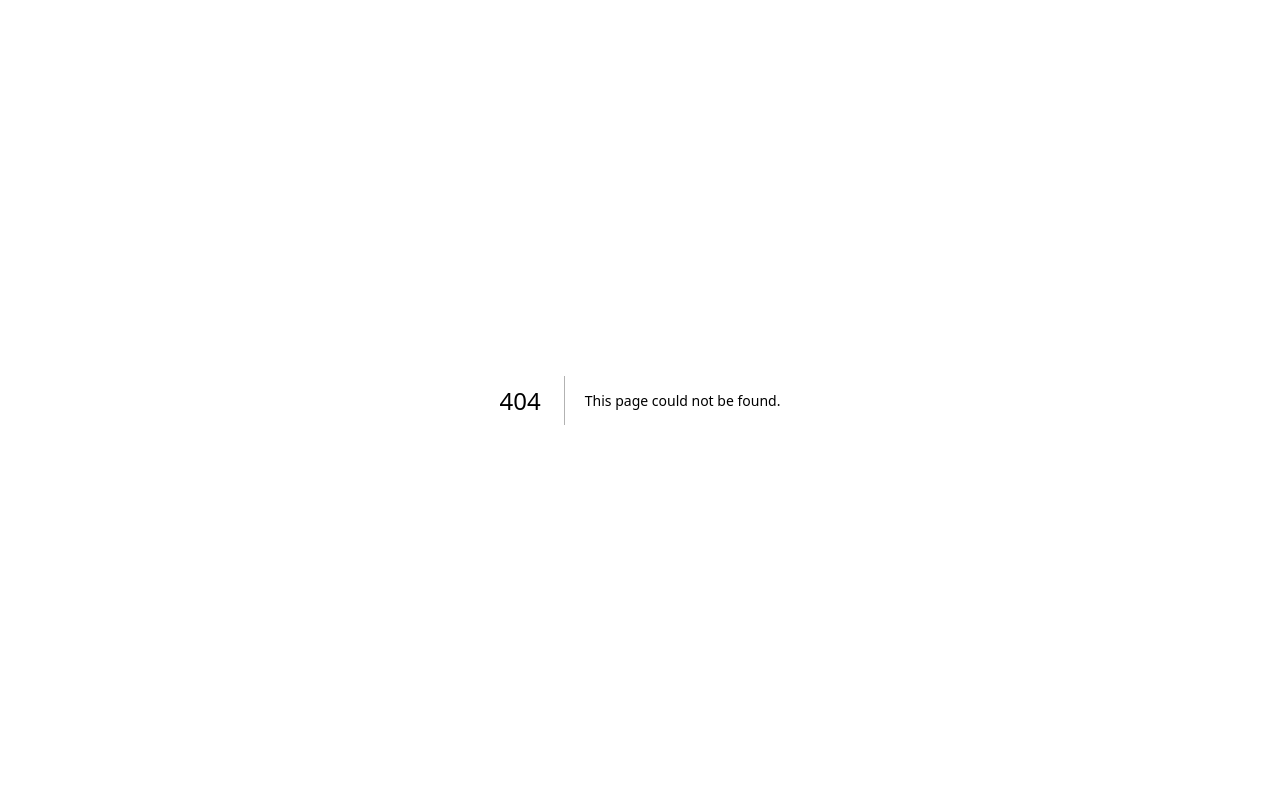
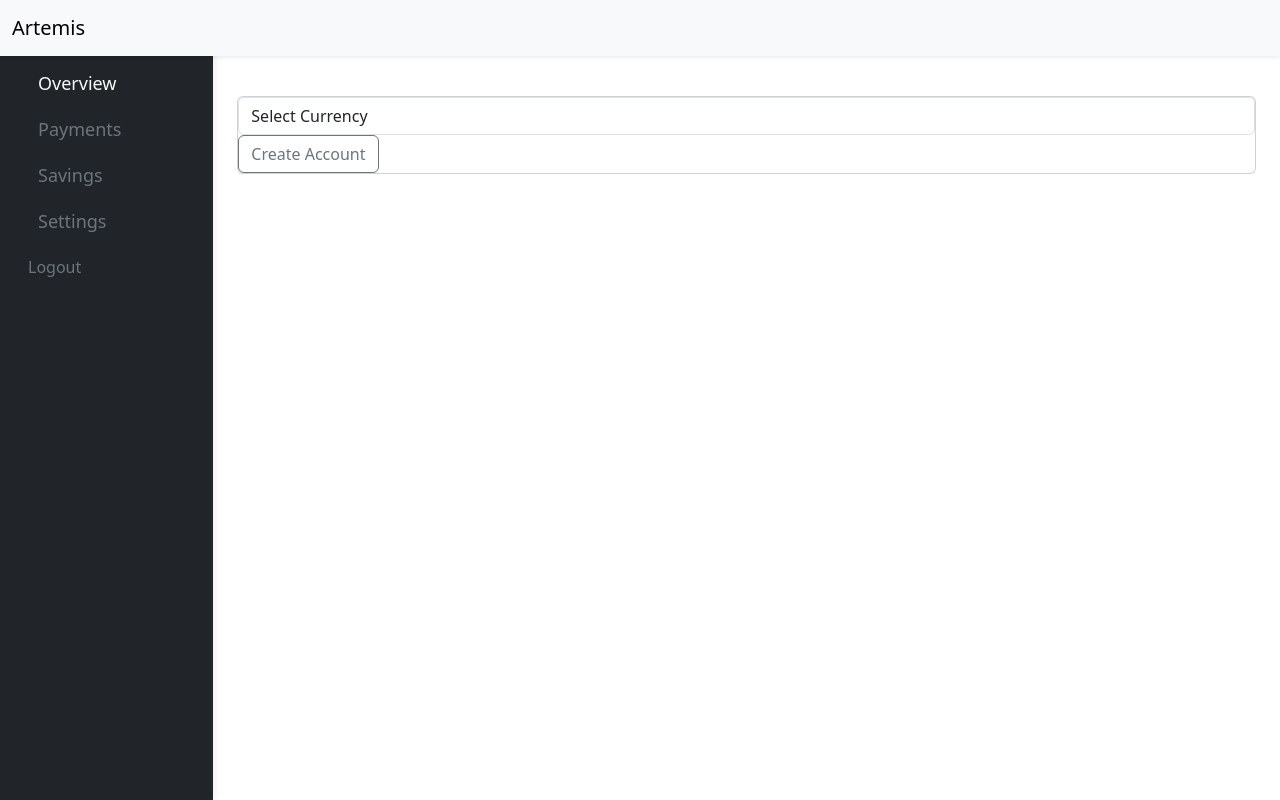
Before and after one commit to isaacoduh/artemis-web, a Next.js app: page /accounts/create-account in a window 1280 px wide. Before the commit this address had no page. Built offline with nearby package versions, Linux system fonts and the light colour scheme.

Commit message:
create custom card component for accounts

```diff
--- /dev/null
+++ b/pages/accounts/create-account.js
@@ -0,0 +1,79 @@
+import Layout from '@/components/layout';
+import axios from 'axios';
+import { useRouter } from 'next/router';
+import React, { useState } from 'react';
+
+import toast from 'react-hot-toast';
+
+export default function CreateAccount() {
+  const [user, setUser] = useState({});
+  const [currency, SetCurrency] = useState('');
+  const [loading, setLoading] = useState(false);
+
+  const router = useRouter();
+
+  const getUser = async () => {
+    axios.defaults.headers.common[
+      'Authorization'
+    ] = `Bearer ${localStorage.getItem('token')}`;
+    await axios
+      .get(`${process.env.NEXT_PUBLIC_API_BASE_URL}/auth/me`)
+      .then((response) => {
+        setUser(response.data.data.user);
+      })
+      .catch((error) => {
+        localStorage.clear();
+        router.push('/auth/login');
+      });
+  };
+
+  const handleSubmit = async (e) => {
+    e.preventDefault();
+    setLoading(true);
+    axios.defaults.headers.common[
+      'Authorization'
+    ] = `Bearer ${localStorage.getItem('token')}`;
+    await axios
+      .post(`${process.env.NEXT_PUBLIC_API_BASE_URL}/account/create`, {
+        currency,
+      })
+      .then((response) => {
+        if (response.data?.success == true) {
+          setLoading(false);
+          router.push('/dashboard');
+          toast.success('Account Created!');
+        }
+      })
+      .catch((error) => {
+        setLoading(false);
+        toast.error(error.response.data.message);
+      });
+  };
+
+  return (
+    <Layout>
+      <div className='mt-5'>
+        <div className='card'>
+          <div className=''>
+            <form className='form-group' onSubmit={handleSubmit}>
+              <select
+                id='currencySelect'
+                className='form-control'
+                value={currency}
+                onChange={(e) => SetCurrency(e.target.value)}
+              >
+                <option>Select Currency</option>
+                <option value='NGN'>Naira</option>
+                <option value='USD'>Dollar</option>
+                <option value='GBP'>Pounds</option>
+              </select>
+              <button className='btn btn-outline-secondary'>
+                {loading ? 'Loading...' : 'Create Account'}
+              </button>
+            </form>
+          </div>
+        </div>
+      </div>
+    </Layout>
+  );
+}
```
Also changed, not shown: components/AccountCard.js (+17 -1 lines), pages/dashboard.js (+13 -1 lines).
